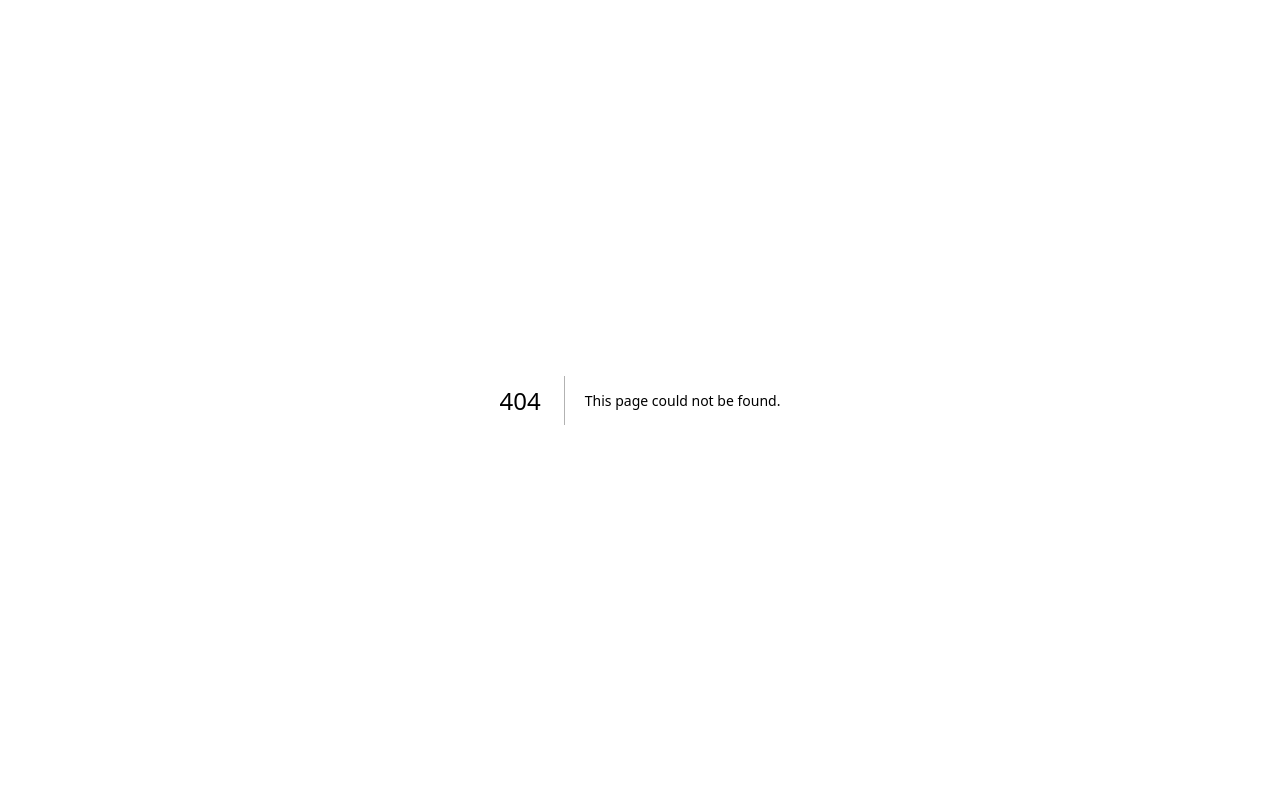
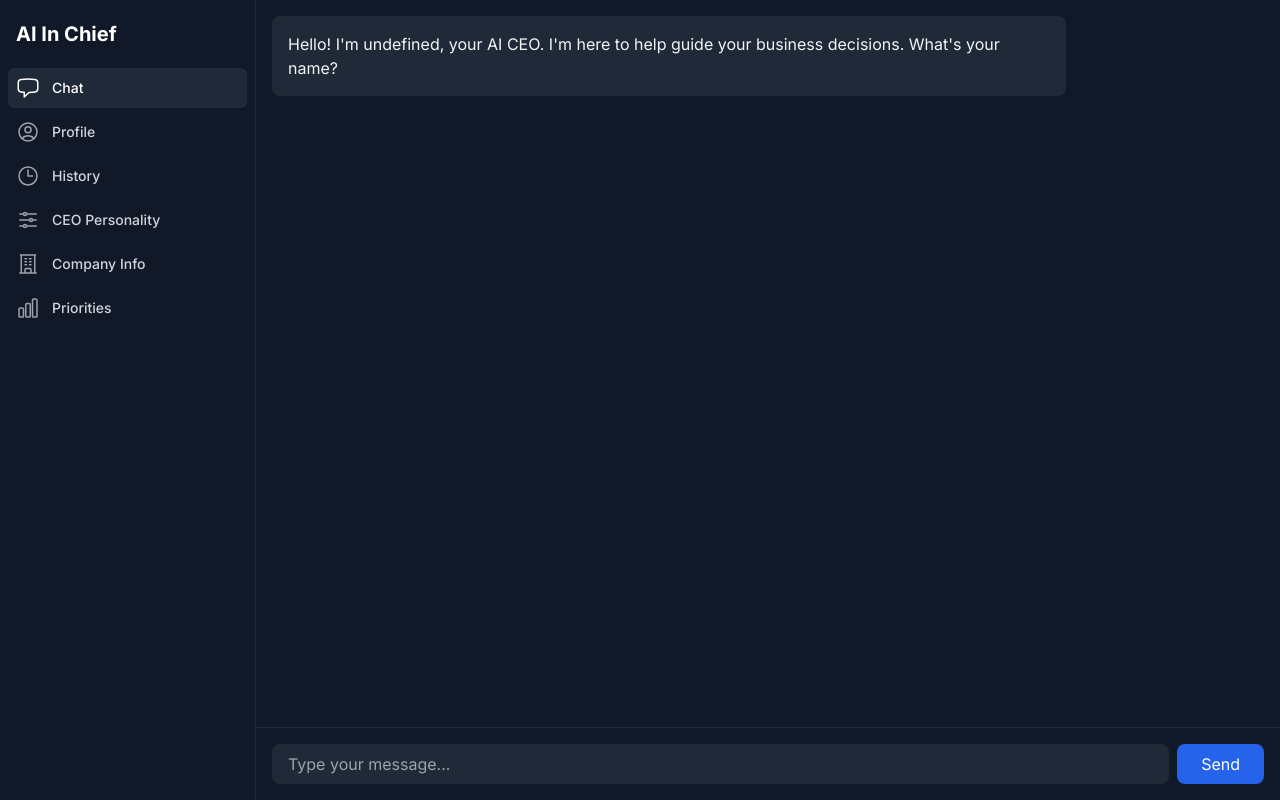
Before and after one commit to bdecrem/ai-in-chief, a Next.js app: page /chat in a window 1280 px wide. Before the commit this address had no page. Built offline with nearby package versions, Linux system fonts and the light colour scheme.

Commit message:
Add initial app structure with landing page, CEO selection, and chat screen

```diff
--- /dev/null
+++ b/src/app/chat/page.tsx
@@ -0,0 +1,71 @@
+'use client';
+
+import { useSearchParams } from 'next/navigation';
+import { CEO_CHARACTERS } from '@/types/ceo';
+import { useState } from 'react';
+
+export default function Chat() {
+  const searchParams = useSearchParams();
+  const ceoId = searchParams.get('ceo');
+  const ceo = CEO_CHARACTERS.find(c => c.id === ceoId);
+  const [messages, setMessages] = useState([
+    {
+      role: 'assistant',
+      content: `Hello! I'm ${ceo?.name}, your AI CEO. I'm here to help guide your business decisions. What's your name?`
+    }
+  ]);
+  const [input, setInput] = useState('');
+
+  const handleSubmit = (e: React.FormEvent) => {
+    e.preventDefault();
+    if (!input.trim()) return;
+
+    setMessages(prev => [
+      ...prev,
+      { role: 'user', content: input },
+      { role: 'assistant', content: 'I understand. Could you tell me more about your company?' }
+    ]);
+    setInput('');
+  };
+
+  return (
+    <div className="flex flex-col h-screen bg-gray-900">
+      <div className="flex-1 overflow-y-auto p-4 space-y-4">
+        {messages.map((message, index) => (
+          <div
+            key={index}
+            className={`flex ${message.role === 'user' ? 'justify-end' : 'justify-start'}`}
+          >
+            <div
+              className={`max-w-[80%] rounded-lg p-4 ${
+                message.role === 'user'
+                  ? 'bg-blue-600 text-white'
+                  : 'bg-gray-800 text-gray-100'
+              }`}
+            >
+              {message.content}
+            </div>
+          </div>
+        ))}
+      </div>
+
+      <form onSubmit={handleSubmit} className="p-4 border-t border-gray-800">
+        <div className="flex gap-2">
+          <input
+            type="text"
+            value={input}
+            onChange={(e) => setInput(e.target.value)}
+            placeholder="Type your message..."
+            className="flex-1 bg-gray-800 text-white rounded-lg px-4 py-2 focus:outline-none focus:ring-2 focus:ring-blue-500"
+          />
+          <button
+            type="submit"
+            className="bg-blue-600 text-white px-6 py-2 rounded-lg hover:bg-blue-700 focus:outline-none focus:ring-2 focus:ring-blue-500"
+          >
+            Send
+          </button>
+        </div>
+      </form>
+    </div>
+  );
+}
--- a/src/app/layout.tsx
+++ b/src/app/layout.tsx
@@ -1,22 +1,30 @@
 import type { Metadata } from 'next'
 import { Inter } from 'next/font/google'
 import './globals.css'
+import Sidebar from '@/components/Sidebar'
 
 const inter = Inter({ subsets: ['latin'] })
 
 export const metadata: Metadata = {
-  title: 'AI In Chief - Choose Your CEO',
-  description: 'Select your AI CEO persona to guide your business decisions with unique leadership styles and perspectives.',
+  title: 'AI In Chief',
+  description: 'Your AI CEO, so you can worry about more important stuff',
 }
 
 export default function RootLayout({
   children,
-}: {
-  children: React.ReactNode
-}) {
+}: Readonly<{
+  children: React.ReactNode;
+}>) {
   return (
     <html lang="en">
-      <body className={inter.className}>{children}</body>
+      <body className={inter.className}>
+        <div className="flex h-screen bg-gray-900">
+          <Sidebar />
+          <main className="flex-1 overflow-y-auto">
+            {children}
+          </main>
+        </div>
+      </body>
     </html>
   )
 }
--- a/src/app/page.tsx
+++ b/src/app/page.tsx
@@ -4,47 +4,30 @@ import Link from 'next/link';
 
 export default function Home() {
   return (
-    <main className="min-h-screen bg-white flex items-center justify-center p-4">
+    <div className="min-h-screen bg-gray-900 flex flex-col items-center justify-center p-4">
       <div className="max-w-md w-full space-y-8">
         <div className="text-center">
-          <h1 className="text-3xl font-bold text-gray-900">AI In Chief</h1>
-          <p className="mt-2 text-gray-600">
-            Choose your preferred design style to view the CEO selection screen
+          <h1 className="text-4xl font-bold text-white mb-4">
+            AI In Chief
+          </h1>
+          <p className="text-xl text-gray-300">
+            Your AI CEO, so you can worry about more important stuff
           </p>
         </div>
 
-        <div className="space-y-4">
+        <div className="mt-8 space-y-4">
           <Link
-            href="/styles/minimalist"
-            className="block w-full p-4 bg-white border border-gray-200 rounded-xl hover:border-gray-300 transition-colors duration-200"
+            href="/select-ceo"
+            className="w-full flex justify-center py-3 px-4 border border-transparent rounded-md shadow-sm text-sm font-medium text-white bg-blue-600 hover:bg-blue-700 focus:outline-none focus:ring-2 focus:ring-offset-2 focus:ring-blue-500"
           >
-            <h2 className="text-lg font-semibold text-gray-900">Minimalist Style</h2>
-            <p className="mt-1 text-sm text-gray-600">
-              Clean, compact layout with small circular avatars and subtle borders
-            </p>
+            Get Started
           </Link>
 
-          <Link
-            href="/styles/bold"
-            className="block w-full p-4 bg-gray-900 text-white rounded-xl hover:bg-gray-800 transition-colors duration-200"
-          >
-            <h2 className="text-lg font-semibold">Bold Style</h2>
-            <p className="mt-1 text-sm text-gray-400">
-              Dark theme with large square avatars and dramatic visual effects
-            </p>
-          </Link>
-
-          <Link
-            href="/styles/magazine"
-            className="block w-full p-4 bg-white border border-gray-200 rounded-xl hover:border-gray-300 transition-colors duration-200"
-          >
-            <h2 className="text-lg font-semibold text-gray-900">Magazine Style</h2>
-            <p className="mt-1 text-sm text-gray-600">
-              Split layout with large images and magazine-like presentation
-            </p>
-          </Link>
+          <div className="text-center text-sm text-gray-400">
+            By continuing, you agree to our Terms of Service and Privacy Policy
+          </div>
         </div>
       </div>
-    </main>
+    </div>
   );
 }
--- /dev/null
+++ b/src/app/select-ceo/page.tsx
@@ -0,0 +1,56 @@
+import { CEO_CHARACTERS } from '@/types/ceo';
+import Link from 'next/link';
+import Image from 'next/image';
+
+export default function SelectCEO() {
+  return (
+    <div className="min-h-screen bg-gray-900 p-4">
+      <div className="max-w-2xl mx-auto">
+        <div className="text-center mb-8">
+          <h1 className="text-2xl font-bold text-white mb-2">Choose Your AI CEO</h1>
+          <p className="text-gray-400">Select the personality that best matches your business needs</p>
+        </div>
+
+        <div className="space-y-4">
+          {CEO_CHARACTERS.map((ceo) => (
+            <Link
+              key={ceo.id}
+              href={`/chat?ceo=${ceo.id}`}
+              className="block bg-gray-800 rounded-lg p-4 hover:bg-gray-700 transition-colors duration-200"
+            >
+              <div className="grid grid-cols-[auto,1fr,auto] gap-4">
+                <div className="relative w-16 h-16 rounded-lg overflow-hidden ring-1 ring-white/10">
+                  <Image
+                    src={ceo.imagePath}
+                    alt={ceo.name}
+                    fill
+                    className="object-cover"
+                  />
+                </div>
+
+                <div>
+                  <h2 className="text-lg font-semibold text-white">{ceo.name}</h2>
+                  <p className="text-sm text-gray-400 mt-1">{ceo.leadershipStyle}</p>
+                  <div className="flex flex-wrap gap-2 mt-2">
+                    {ceo.quirks.map((quirk) => (
+                      <span
+                        key={quirk}
+                        className="px-2 py-1 text-xs font-medium rounded-full bg-gray-700 text-gray-300"
+                      >
+                        {quirk}
+                      </span>
+                    ))}
+                  </div>
+                </div>
+
+                <button className="self-start px-4 py-2 text-sm font-medium text-white bg-blue-600 rounded-md hover:bg-blue-700 focus:outline-none focus:ring-2 focus:ring-offset-2 focus:ring-blue-500">
+                  Choose
+                </button>
+              </div>
+            </Link>
+          ))}
+        </div>
+      </div>
+    </div>
+  );
+}
--- /dev/null
+++ b/src/components/Sidebar.tsx
@@ -0,0 +1,59 @@
+import Link from 'next/link';
+import { usePathname } from 'next/navigation';
+import {
+  ChatBubbleLeftIcon,
+  UserCircleIcon,
+  ClockIcon,
+  AdjustmentsHorizontalIcon,
+  BuildingOfficeIcon,
+  ChartBarIcon
+} from '@heroicons/react/24/outline';
+
+const navigation = [
+  { name: 'Chat', href: '/chat', icon: ChatBubbleLeftIcon },
+  { name: 'Profile', href: '/profile', icon: UserCircleIcon },
+  { name: 'History', href: '/history', icon: ClockIcon },
+  { name: 'CEO Personality', href: '/settings/personality', icon: AdjustmentsHorizontalIcon },
+  { name: 'Company Info', href: '/settings/company', icon: BuildingOfficeIcon },
+  { name: 'Priorities', href: '/settings/priorities', icon: ChartBarIcon },
+];
+
+export default function Sidebar() {
+  const pathname = usePathname();
+
+  return (
+    <div className="hidden md:flex md:w-64 md:flex-col">
+      <div className="flex min-h-0 flex-1 flex-col border-r border-gray-800 bg-gray-900">
+        <div className="flex flex-1 flex-col overflow-y-auto pt-5 pb-4">
+          <div className="flex flex-shrink-0 items-center px-4">
+            <h1 className="text-xl font-bold text-white">AI In Chief</h1>
+          </div>
+          <nav className="mt-5 flex-1 space-y-1 px-2">
+            {navigation.map((item) => {
+              const isActive = pathname === item.href;
+              return (
+                <Link
+                  key={item.name}
+                  href={item.href}
+                  className={`group flex items-center px-2 py-2 text-sm font-medium rounded-md ${
+                    isActive
+                      ? 'bg-gray-800 text-white'
+                      : 'text-gray-300 hover:bg-gray-800 hover:text-white'
+                  }`}
+                >
+                  <item.icon
+                    className={`mr-3 h-6 w-6 flex-shrink-0 ${
+                      isActive ? 'text-white' : 'text-gray-400 group-hover:text-white'
+                    }`}
+                    aria-hidden="true"
+                  />
+                  {item.name}
+                </Link>
+              );
+            })}
+          </nav>
+        </div>
+      </div>
+    </div>
+  );
+}
```
Also changed, not shown: package.json (+7 -6 lines), 2 other files (tests, documents, lock files or other folders).
